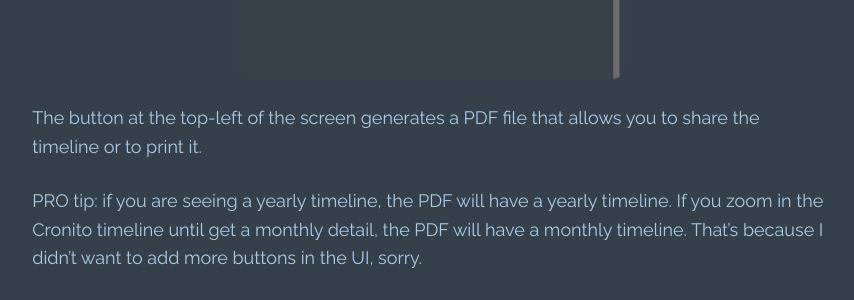
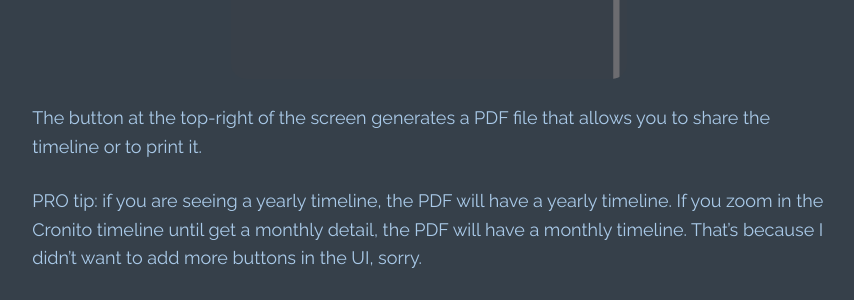
Before and after one commit to mmazzei/mmazzei.github.io, a Jekyll site: the page built from projects/cronito/index.md, in a window 1280 px wide and 900 px high, scrolled down 6346 px. Shown: the part 153-453 px from the top of the window, without its empty margins (211-1065 px from the left). Built offline with Jekyll 4.4.1, drawn with Linux system fonts in a browser that asks for light colours; some of the changed text lies outside the part shown.

Commit message:
Some gramatical mistakes and the mailto anchor fixed (thanks Javi!).

```diff
--- a/projects/cronito/index.md
+++ b/projects/cronito/index.md
@@ -10,11 +10,12 @@
         <p>Hi there! This is Cronito.</p>
         <p>Cronito is an app made to help you create timelines. You can get a timeline for your school project, for your childs growth, for your car maintenance, for anything you want.</p>
         <p>At least that was the idea I had in mind while working on the app!</p>
-        <p>This is the support page, hope you get the help you need from there.</p>
+        <p>This is the support page, hope you get the help you need from here.</p>
         <p><a href="https://geo.itunes.apple.com/us/app/cronito/id1110080435?mt=8" style="display:inline-block;overflow:hidden;background:url(https://linkmaker.itunes.apple.com/images/badges/en-us/badge_appstore-lrg.svg) no-repeat;width:165px;height:40px;"></a></p>
         <p><a href="index_es.html">En ESPAÑOL, por favor.</a></p>
     bodyClass : cronito
 ---
+{% include authorDef.html %}
 
 * TOC
 {:toc}
@@ -134,7 +135,7 @@
 
 ![](timeline.gif){:.help}
 
-The button at the top-left of the screen generates a PDF file that allows you to share the timeline or to print it.
+The button at the top-right of the screen generates a PDF file that allows you to share the timeline or to print it.
 
 PRO tip: if you are seeing a yearly timeline, the PDF will have a yearly timeline. If you zoom in the Cronito timeline until get a monthly detail, the PDF will have a monthly timeline. That's because I didn't want to add more buttons in the UI, sorry.
 
```
Also changed, not shown: other parts of projects/cronito/index.md (+1 -1 lines), projects/cronito/index_es.md (+1 -0 lines).
